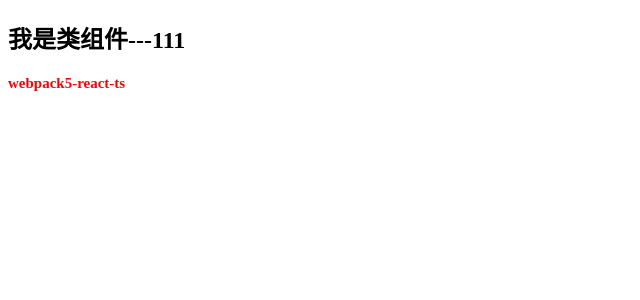
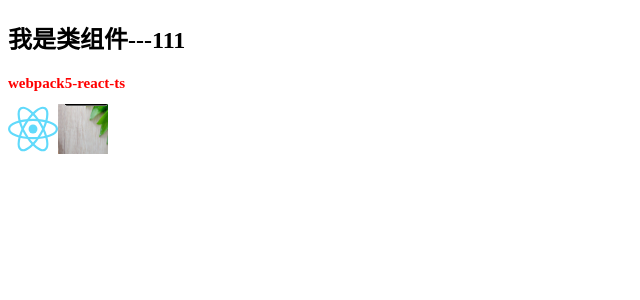
Before and after one commit to zzs-zzs-zzs/webpack-react-typescript, a React app: page / in a window 1280 px wide. Shown: the top 300 px of the page, without its empty margins (0-640 px from the left). Built offline with nearby package versions, Linux system fonts and the light colour scheme.

Commit message:
feat: 处理图片文件

```diff
--- a/src/App.less
+++ b/src/App.less
@@ -1,3 +1,7 @@
 .size {
   font-size: 15px;
 }
+img {
+  height: 50px;
+  width: 50px;
+}
--- a/src/App.tsx
+++ b/src/App.tsx
@@ -1,13 +1,17 @@
 import React from "react"
 import "./App.css"
 import "./App.less"
-import Class from "./cpmponents/Class"
+import Class from "./components/Class"
+import smallImg from './assets/img/logo.svg'
+import bigImg from './assets/img/test.png'
 
 const App = () => {
   return (
     <div>
       <Class />
       <h2 className="red size">webpack5-react-ts</h2>
+      <img src={smallImg} alt="小于10kb的图片" />
+      <img src={bigImg} alt="大于10kb的图片" />
     </div>
   )
 }
```
Also changed, not shown: src/images.d.ts (added, +9 -0 lines), src/assets/img/logo.svg (added), src/assets/img/test.png (added), src/components/Class.tsx (renamed from src/cpmponents/Class.tsx), 1 other file (tests, documents, lock files or other folders).
